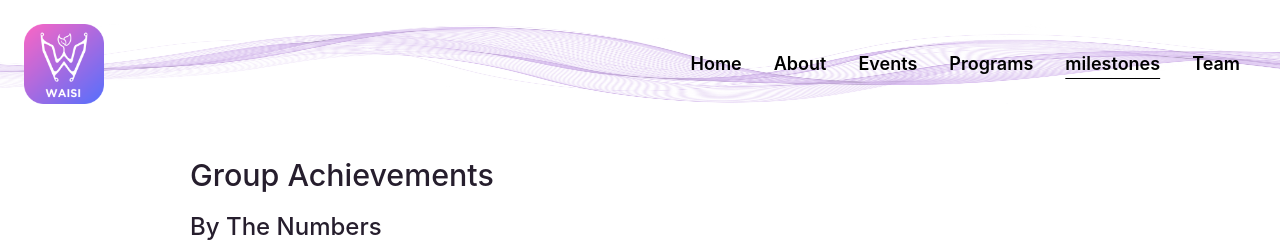
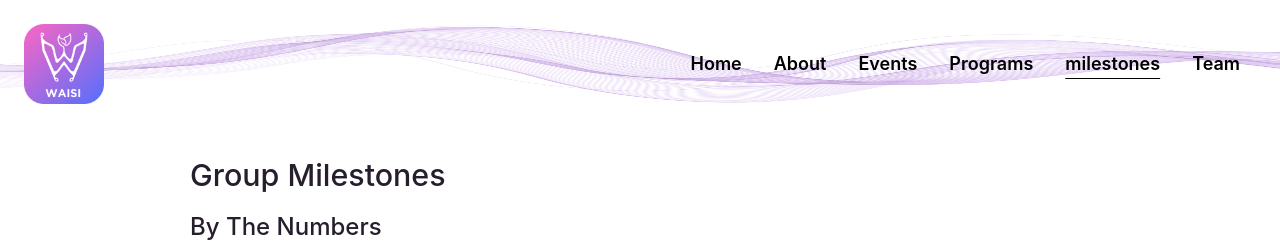
Before and after one commit to aisafetyuw/waisi.org, a Next.js app: page /milestones in a window 1280 px wide. Shown: the top 249 px of the page. Built offline with nearby package versions, Linux system fonts and the light colour scheme.

Commit message:
Rename header

```diff
--- a/src/app/milestones/page.tsx
+++ b/src/app/milestones/page.tsx
@@ -33,7 +33,7 @@ export default function Milestones() {
 
     return (
         <div id="achievements" className="page">
-            <h2>Group Achievements</h2>
+            <h2>Group Milestones</h2>
             <h3>By The Numbers</h3>
             <ul id="stats">
                 <li>
```
